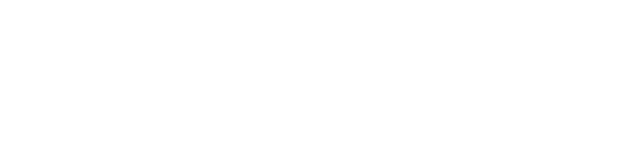
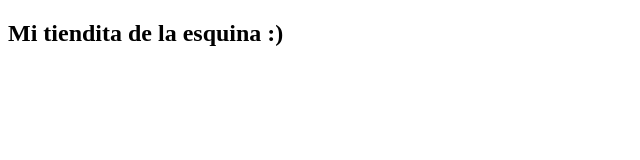
Before and after one commit to Pedro-Lopez06/practicandoGit, a plain HTML site: page index.html in a window 1280 px wide. Shown: the whole page, without its empty margins (0-640 px from the left). Drawn offline with Linux system fonts and the light colour scheme.

Commit message:
se agrego el nombre de la tienda al index

```diff
--- a/index.html
+++ b/index.html
@@ -4,9 +4,9 @@
     <meta charset="UTF-8">
     <meta http-equiv="X-UA-Compatible" content="IE=edge">
     <meta name="viewport" content="width=device-width, initial-scale=1.0">
-    <title>Git</title>
+    <title>Mi tienda</title>
 </head>
 <body>
-
+    <h2>Mi tiendita de la esquina :)</h2>
 </body>
 </html>
```
